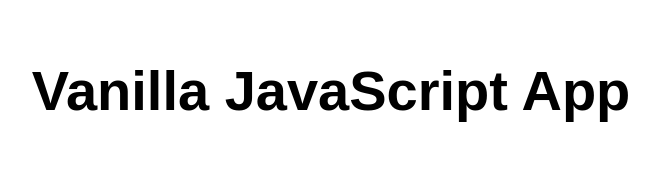
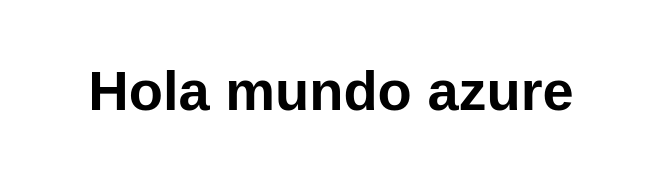
Before and after one commit to luavipez/mi-primer-app-azure-luc, a website: page src/index.html in a window 1280 px wide. Shown: the whole page, without its empty margins (309-968 px from the left). Drawn offline with Linux system fonts and the light colour scheme.

Commit message:
//cambio de etiquetas

```diff
--- a/src/index.html
+++ b/src/index.html
@@ -10,7 +10,7 @@
 
 <body>
   <main>
-    <h1>Vanilla JavaScript App</h1>
+    <h1>Hola mundo azure</h1>
   </main>
 </body>
 
```
